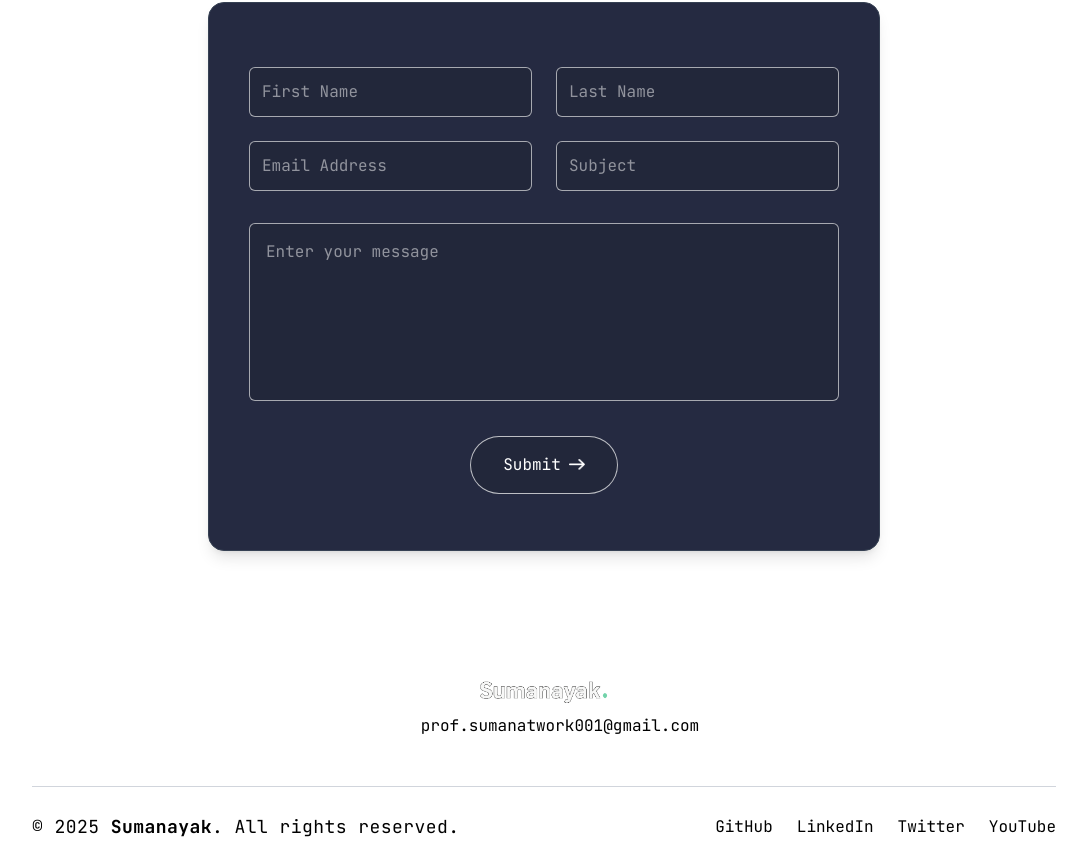
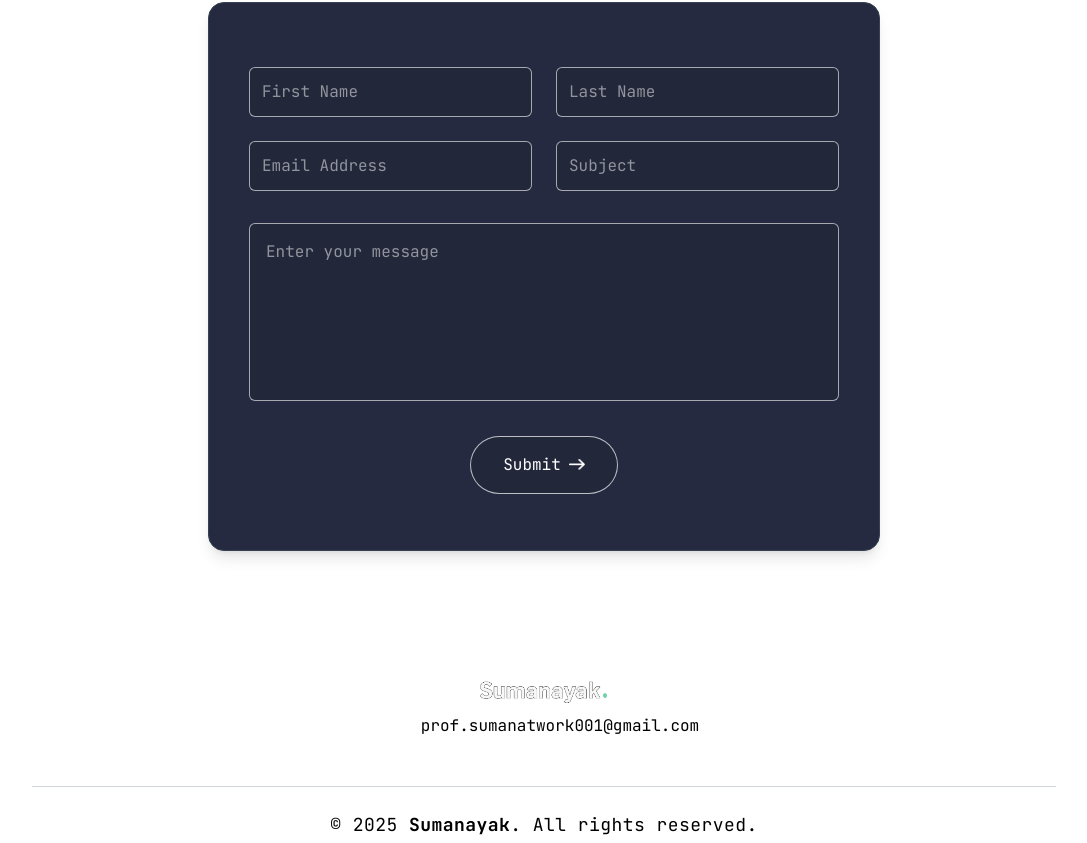
Before and after one commit to Sumnayak-Dev007/Portfolio, a Next.js app in the folder portfolio/: page / in a window 1280 px wide. Shown: the part 3560-4403 px from the top of the page, without its empty margins (96-1183 px from the left). Built offline with nearby package versions, Linux system fonts and the light colour scheme.

Commit message:
Footer Section

```diff
--- a/portfolio/app/components/Footer.jsx
+++ b/portfolio/app/components/Footer.jsx
@@ -14,19 +14,13 @@
   </div>
 
   <footer className="mx-[10%] mt-12 border-t border-gray-300 pt-6">
-    <div className="flex flex-col sm:flex-row items-center justify-between gap-4">
+    <div className="flex sm:flex-row items-center justify-center gap-4">
       {/* Copyright */}
       <p className="text-sm sm:text-base md:text-lg tracking-wide text-center sm:text-left">
         © 2025 <span className="font-semibold">Sumanayak</span>. All rights reserved.
       </p>
 
-      {/* Social Links */}
-      <ul className="flex gap-6">
-        <li><a href="#" target="_blank" className="hover:text-gray-900 transition">GitHub</a></li>
-        <li><a href="#" target="_blank" className="hover:text-gray-900 transition">LinkedIn</a></li>
-        <li><a href="#" target="_blank" className="hover:text-gray-900 transition">Twitter</a></li>
-        <li><a href="#" target="_blank" className="hover:text-gray-900 transition">YouTube</a></li>
-      </ul>
+
     </div>
   </footer>
 </div>
```
